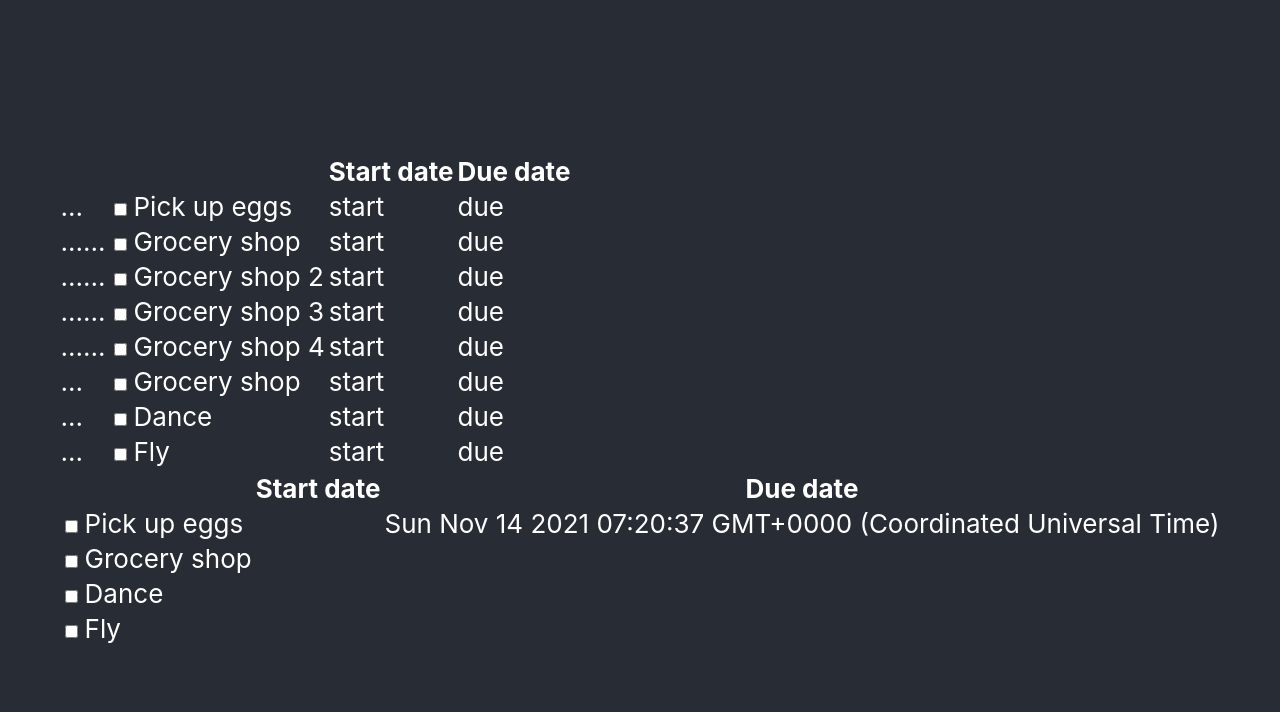
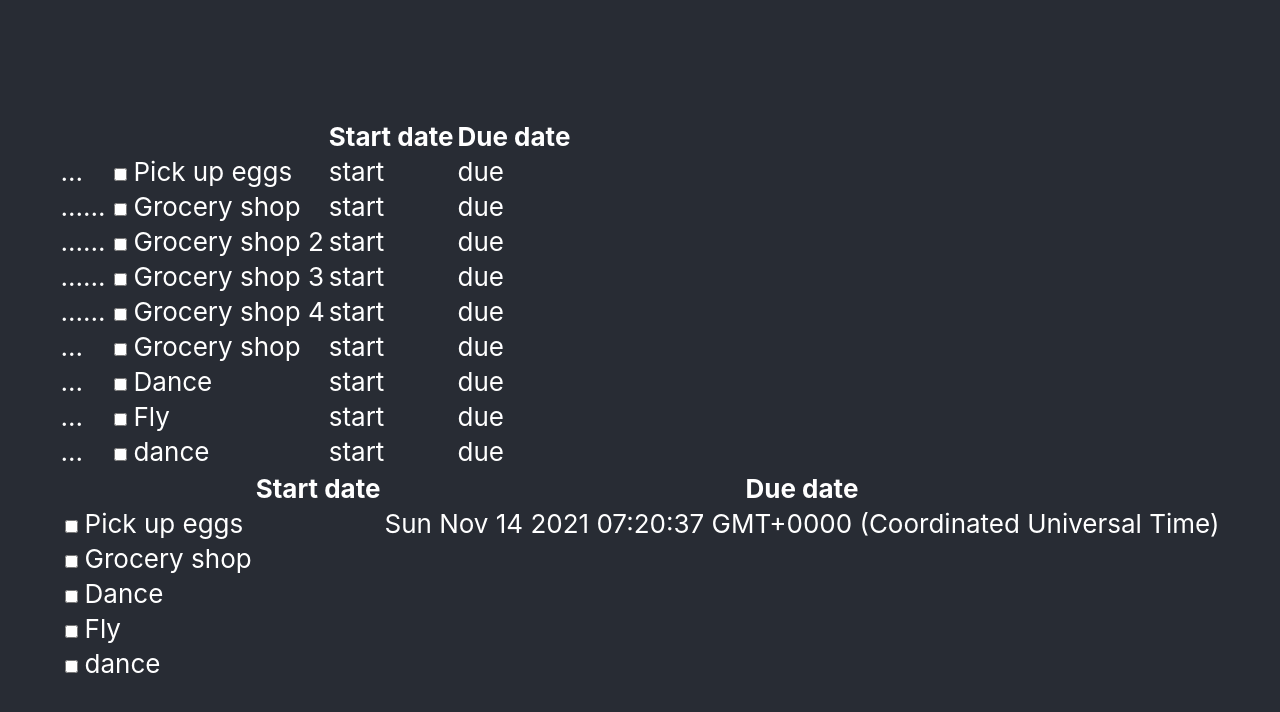
Before and after one commit to citelao/Todo, a React (Create React App) app: page / in a window 1280 px wide. Shown: the top 712 px of the page. Built offline with nearby package versions, Linux system fonts and the light colour scheme.

Commit message:
nesting yay!

```diff
--- a/src/model/TodoApp.tsx
+++ b/src/model/TodoApp.tsx
@@ -20,6 +20,7 @@ export default class TodoApp {
             { id: 1, title: "Grocery shop", },
             { id: 2, title: "Dance", },
             { id: 3, title: "Fly", },
+            { id: 4, title: "dance", },
         ];
         return todos;
     }
--- a/src/view/TreeGrid.tsx
+++ b/src/view/TreeGrid.tsx
@@ -18,6 +18,7 @@ interface ITreeViewProperties<T extends { [key: string]: any }> {
 
 interface ITreeViewState {
     selectedIndex: number;
+    renderedItemCount: number;
     focusMode: "rows" | "cells";
 }
 
@@ -26,6 +27,7 @@ export default class TreeGrid<T extends { [key: string]: any }> extends React.Co
         super(props);
         this.state = {
             selectedIndex: 0,
+            renderedItemCount: this.getRenderedItemCount(this.props.items?.map(this.props.renderItem || this.defaultRenderItem) || []),
 
             // TODO: support changes
             focusMode: "rows",
@@ -71,7 +73,7 @@ export default class TreeGrid<T extends { [key: string]: any }> extends React.Co
                 aria-expanded={(hasChildren) ? isFocusedOnRows && isExpanded : undefined}
                 aria-level={level}
                 aria-posinset={index + 1}
-                aria-setsize={this.props.items!.length}
+                aria-setsize={array.length}
                 onKeyDown={this.handleRowKeyDown}>
                     <td>{"...".repeat(level)}</td>
                     { item.data.map((d) => {
@@ -107,7 +109,7 @@ export default class TreeGrid<T extends { [key: string]: any }> extends React.Co
                 break;
 
             case KeyCodes.End:
-                this.selectItem(e.currentTarget, this.props.items!.length - 1);
+                this.selectItem(e.currentTarget, this.state.renderedItemCount - 1);
                 break;
 
             default:
@@ -115,16 +117,12 @@ export default class TreeGrid<T extends { [key: string]: any }> extends React.Co
         }
     }
 
-    private getAdjacentElement(el: Element, startingIndex: number, offset: number): Element {
-        return el.parentElement!.children[startingIndex + offset];
-    }
-
     private selectItem = (currentTarget: HTMLElement, index: number) => {
         if (index < 0) {
             return;
         }
 
-        if (index >= (this.props.items?.length || 0)) {
+        if (index >= this.state.renderedItemCount) {
             return;
         }
 
@@ -134,4 +132,12 @@ export default class TreeGrid<T extends { [key: string]: any }> extends React.Co
             selectedIndex: index
         });
     }
+
+    private getRenderedItemCount = (list: IItem[]): number => {
+        const filterList = list || this.props.items?.map(this.props.renderItem || this.defaultRenderItem) || [];
+        return filterList.reduce<number>((acc, item) => {
+            const childCount = this.getRenderedItemCount(item.children || []);
+            return acc + 1 + childCount;
+        }, 0);
+    }
 }
```
